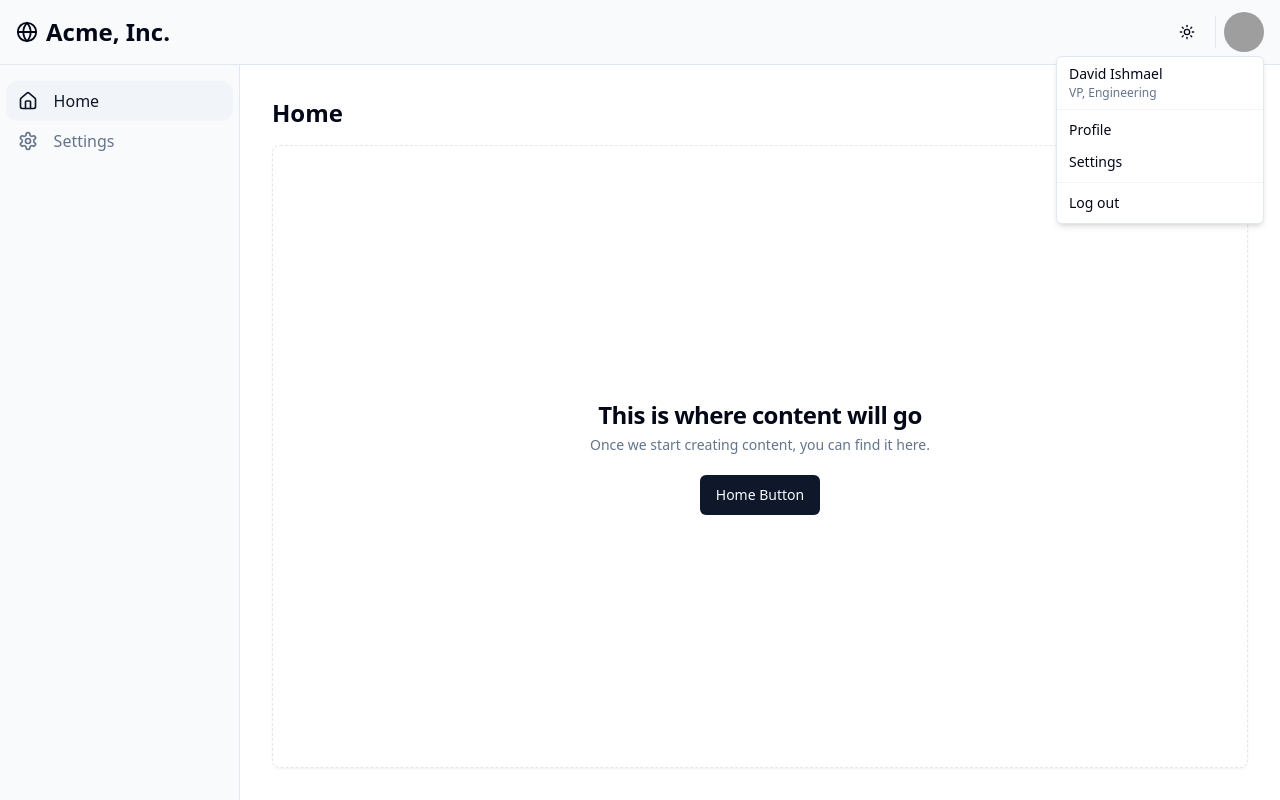
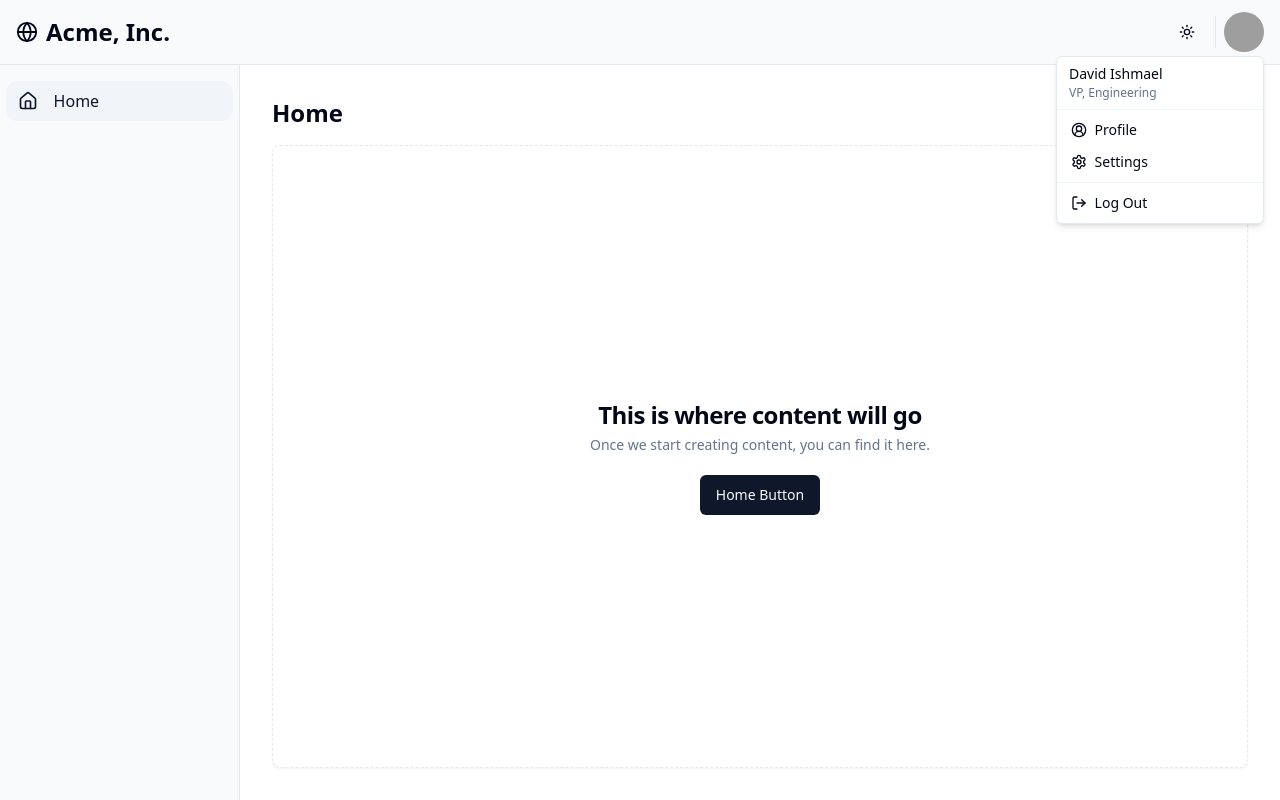
Before and after one commit to dishmael/next-template, a Next.js app: page / in a window 1280 px wide. Both pictures are taken after a click on the button 1244 px from the left and 32 px from the top of the page. Built offline with nearby package versions, Linux system fonts and the light colour scheme; grey boxes are pictures that could not be loaded.

Commit message:
updated navs

```diff
--- a/src/components/nav/sidebar.tsx
+++ b/src/components/nav/sidebar.tsx
@@ -28,7 +28,6 @@ const Sidebar = () => {
 
   const sbLinks: SidebarLink[] = [
     { title: "Home", href: "/", icon: Home },
-    { title: "Settings", href: "/settings", icon: Settings },
   ];
 
   return (
--- a/src/components/ui/account.tsx
+++ b/src/components/ui/account.tsx
@@ -1,9 +1,5 @@
-import {
-  Avatar,
-  AvatarFallback,
-  AvatarImage,
-} from "@/components/ui/avatar"
-import { Button } from "@/components/ui/button"
+import { Avatar, AvatarFallback, AvatarImage } from "@/components/ui/avatar";
+import { Button } from "@/components/ui/button";
 import {
   DropdownMenu,
   DropdownMenuContent,
@@ -12,15 +8,18 @@ import {
   DropdownMenuLabel,
   DropdownMenuSeparator,
   DropdownMenuTrigger,
-} from "@/components/ui/dropdown-menu"
-import Link from "next/link"
+} from "@/components/ui/dropdown-menu";
+import { CircleUserRound, LogOut, Settings } from "lucide-react";
+import Link from "next/link";
 
 export function Account() {
-
   return (
     <DropdownMenu>
       <DropdownMenuTrigger asChild>
-        <Button variant="ghost" className="relative size-10 rounded-full focus-visible:ring-0">
+        <Button
+          variant="ghost"
+          className="relative size-10 rounded-full focus-visible:ring-0"
+        >
           <Avatar className="size-10">
             <AvatarImage src="/avatars/01.png" alt="@shadcn" />
             <AvatarFallback>DI</AvatarFallback>
@@ -39,17 +38,35 @@ export function Account() {
         <DropdownMenuSeparator />
         <DropdownMenuGroup>
           <DropdownMenuItem>
-            Profile
+            <Link
+              href="/settings"
+              className="mx-[-0.65rem] flex items-center gap-2 rounded-xl px-3 hover:text-foreground"
+            >
+              <CircleUserRound size={16} />
+              <span>Profile</span>
+            </Link>
           </DropdownMenuItem>
           <DropdownMenuItem>
-            <Link href="/settings">Settings</Link>
+            <Link
+              href="/settings"
+              className="mx-[-0.65rem] flex items-center gap-2 rounded-xl px-3 hover:text-foreground"
+            >
+              <Settings size={16} />
+              <span>Settings</span>
+            </Link>
           </DropdownMenuItem>
         </DropdownMenuGroup>
         <DropdownMenuSeparator />
         <DropdownMenuItem>
-          Log out
+          <Link
+            href="/settings"
+            className="mx-[-0.65rem] flex items-center gap-2 rounded-xl px-3 hover:text-foreground"
+          >
+            <LogOut size={16} />
+            <span>Log Out</span>
+          </Link>
         </DropdownMenuItem>
       </DropdownMenuContent>
     </DropdownMenu>
-  )
+  );
 }
```
